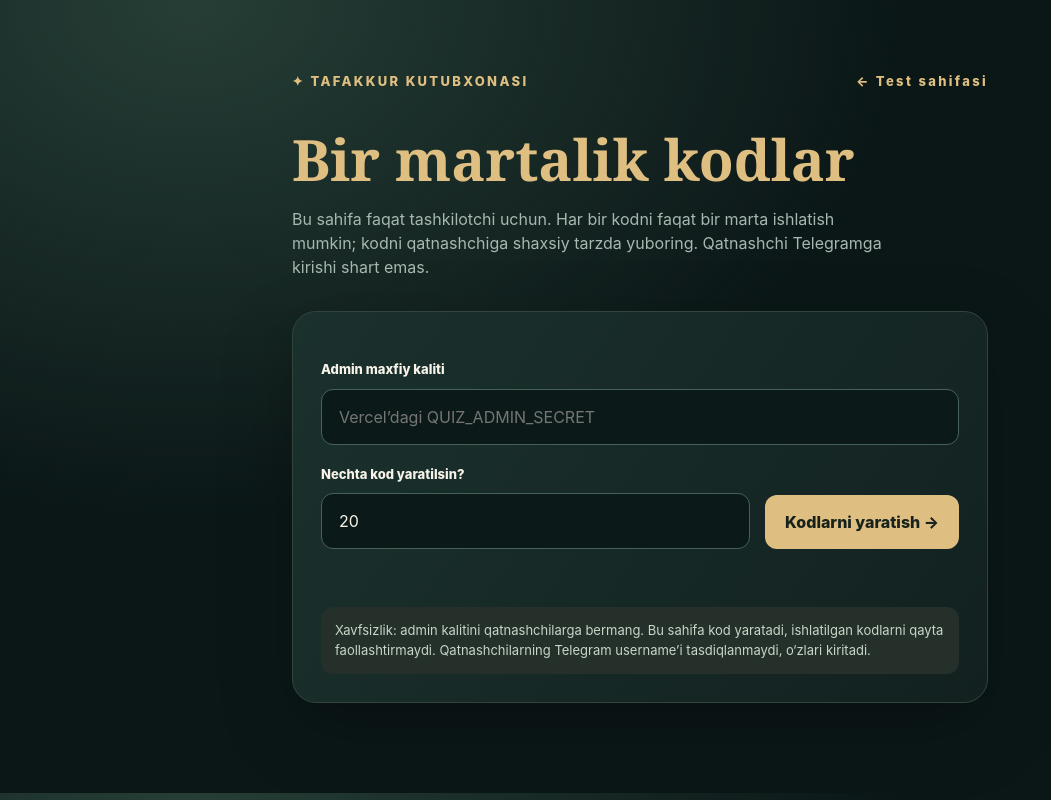
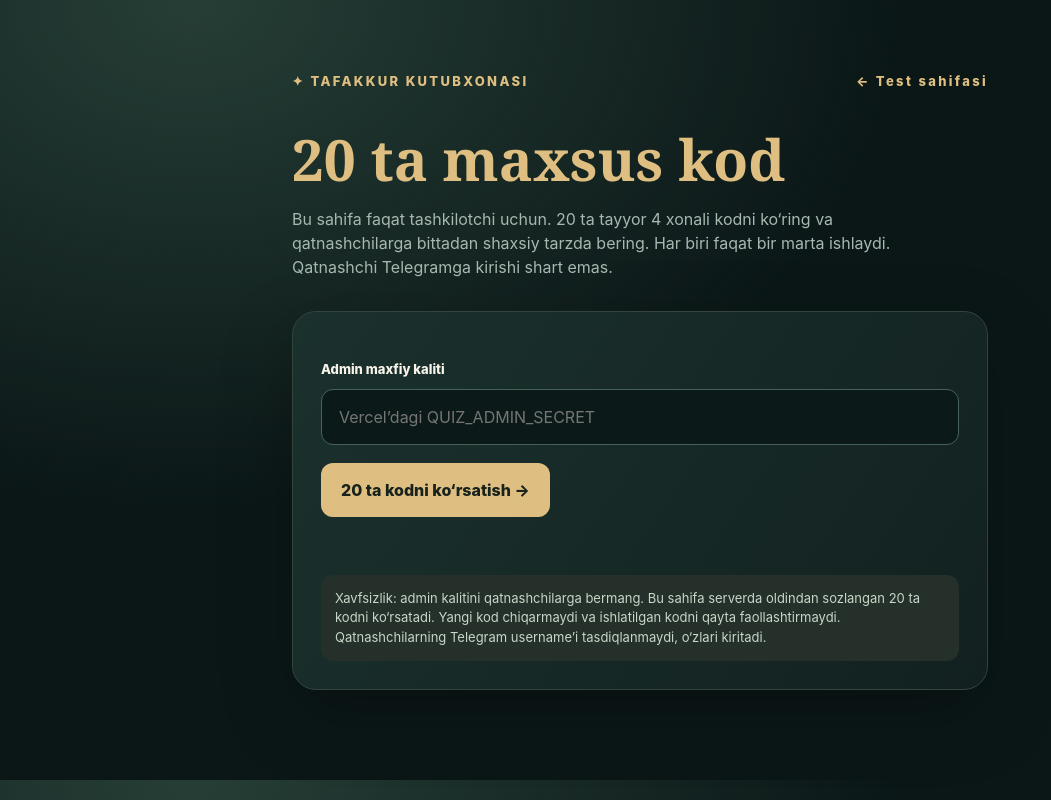
Before and after one commit to avazbekabdumutalov0718/result, a website: page admin.html in a window 1280 px wide. Shown: the whole page, without its empty margins (0-1051 px from the left). Drawn offline with Linux system fonts and the light colour scheme.

Commit message:
Make admin page display and export the twenty pre-issued four-digit codes

```diff
--- a/admin.html
+++ b/admin.html
@@ -29,34 +29,34 @@ pre{padding:19px;max-height:420px;overflow:auto;background:#081311;border:1px so
 </head>
 <body><main>
 <div class="top"><span>✦ TAFAKKUR KUTUBXONASI</span><a href="/">← Test sahifasi</a></div>
-<h1>Bir martalik kodlar</h1>
-<p class="lead">Bu sahifa faqat tashkilotchi uchun. Har bir kodni faqat bir marta ishlatish mumkin; kodni qatnashchiga shaxsiy tarzda yuboring. Qatnashchi Telegramga kirishi shart emas.</p>
+<h1>20 ta maxsus kod</h1>
+<p class="lead">Bu sahifa faqat tashkilotchi uchun. 20 ta tayyor 4 xonali kodni ko‘ring va qatnashchilarga bittadan shaxsiy tarzda bering. Har biri faqat bir marta ishlaydi. Qatnashchi Telegramga kirishi shart emas.</p>
 <div class="panel">
 <form id="generate" autocomplete="off">
 <label for="adminKey">Admin maxfiy kaliti</label>
 <input id="adminKey" type="password" required minlength="20" placeholder="Vercel’dagi QUIZ_ADMIN_SECRET" autocomplete="new-password">
-<div class="flex"><div><label for="count">Nechta kod yaratilsin?</label><input id="count" type="number" required min="1" max="100" value="20" inputmode="numeric"></div><button id="btn" type="submit">Kodlarni yaratish →</button></div>
+<button id="btn" style="margin-top:18px" type="submit">20 ta kodni ko‘rsatish →</button>
 </form>
 <p id="error" role="alert"></p>
 <div id="output" hidden>
-<h2>Tayyor kodlar</h2><p class="lead">Faqat shu sahifada yaratilgan kodlarni o‘zingizda saqlab oling. Sahifani yangilasangiz, ro‘yxat yo‘qoladi.</p>
+<h2>20 ta tayyor 4 xonali kod</h2><p class="lead">Kodlar server sozlamalarida yashirin saqlanadi. Ularni faqat admin parolingiz bilan ko‘rish mumkin.</p>
 <pre id="codes"></pre>
 <div class="actions"><button class="secondary" id="copy" type="button">📋 Nusxalash</button><button class="secondary" id="download" type="button">⬇ TXT yuklab olish</button></div>
 </div>
-<div class="notice">Xavfsizlik: admin kalitini qatnashchilarga bermang. Bu sahifa kod yaratadi, ishlatilgan kodlarni qayta faollashtirmaydi. Qatnashchilarning Telegram username’i tasdiqlanmaydi, o‘zlari kiritadi.</div>
+<div class="notice">Xavfsizlik: admin kalitini qatnashchilarga bermang. Bu sahifa serverda oldindan sozlangan 20 ta kodni ko‘rsatadi. Yangi kod chiqarmaydi va ishlatilgan kodni qayta faollashtirmaydi. Qatnashchilarning Telegram username’i tasdiqlanmaydi, o‘zlari kiritadi.</div>
 </div></main>
 <script>
 (()=>{'use strict';
 const $=id=>document.getElementById(id);let list=[];
 $('generate').addEventListener('submit',async e=>{
- e.preventDefault();$('error').textContent='';$('btn').disabled=true;$('btn').textContent='Yaratilmoqda…';
+ e.preventDefault();$('error').textContent='';$('btn').disabled=true;$('btn').textContent='Yuklanmoqda…';
  try{
-  const r=await fetch('/api/admin/codes',{method:'POST',headers:{'Content-Type':'application/json','X-Quiz-Admin-Key':$('adminKey').value},body:JSON.stringify({count:Number($('count').value)}),cache:'no-store'});
+  const r=await fetch('/api/admin/codes',{method:'POST',headers:{'Content-Type':'application/json','X-Quiz-Admin-Key':$('adminKey').value},body:JSON.stringify({}),cache:'no-store'});
   const data=await r.json().catch(()=>({}));
   if(!r.ok)throw Error(data.error||'Kod yaratish amalga oshmadi');
   list=data.codes;$('output').hidden=false;$('codes').textContent=list.map((s,i)=>String(i+1).padStart(2,'0')+'. '+s).join('\n');
   $('adminKey').value='';
- }catch(err){$('error').textContent=err.message;}finally{$('btn').disabled=false;$('btn').textContent='Kodlarni yaratish →';}
+ }catch(err){$('error').textContent=err.message;}finally{$('btn').disabled=false;$('btn').textContent='20 ta kodni ko‘rsatish →';}
 });
 $('copy').addEventListener('click',async()=>{try{await navigator.clipboard.writeText(list.join('\n'));$('copy').textContent='✓ Nusxalandi';}catch{$('error').textContent='Nusxalash cheklangan. Kodlarni qo‘lda tanlang.'}});
 $('download').addEventListener('click',()=>{
```
